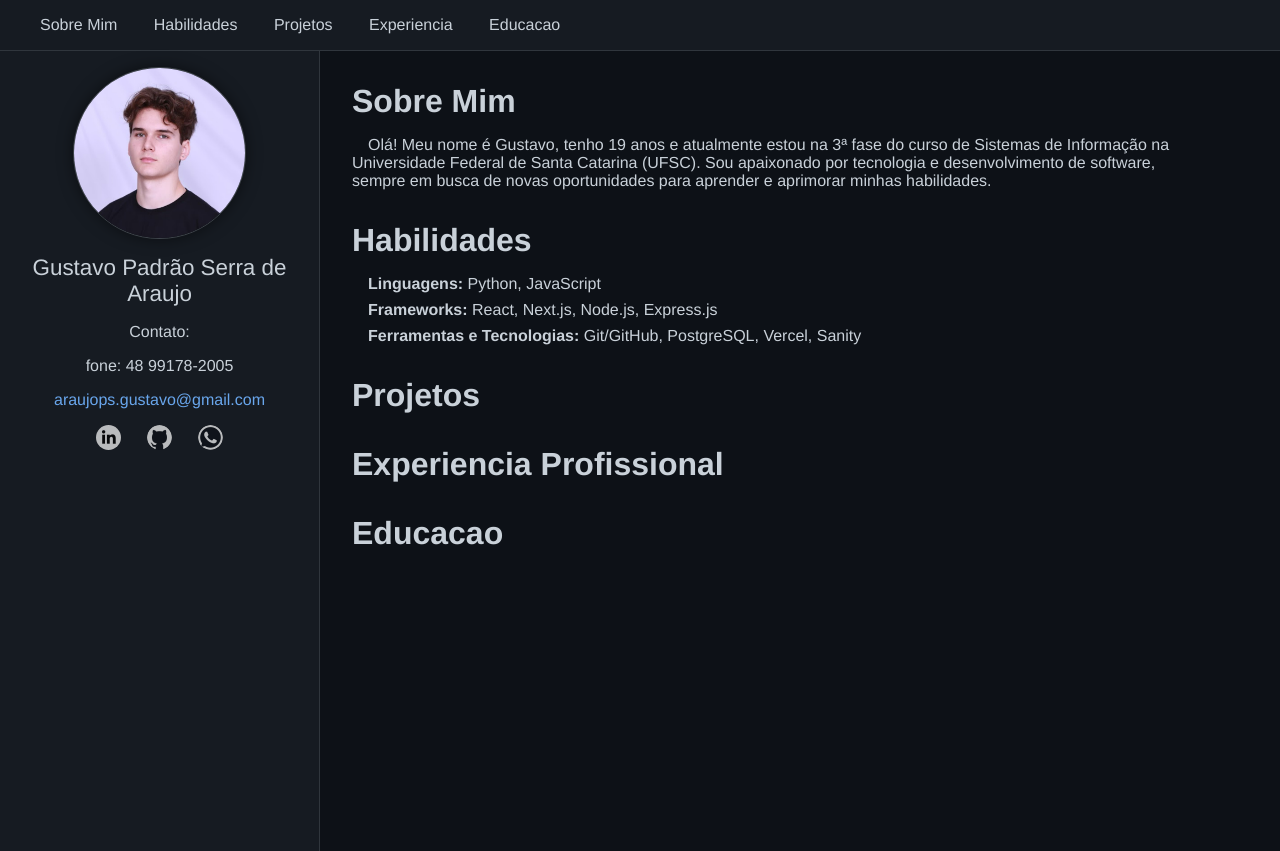
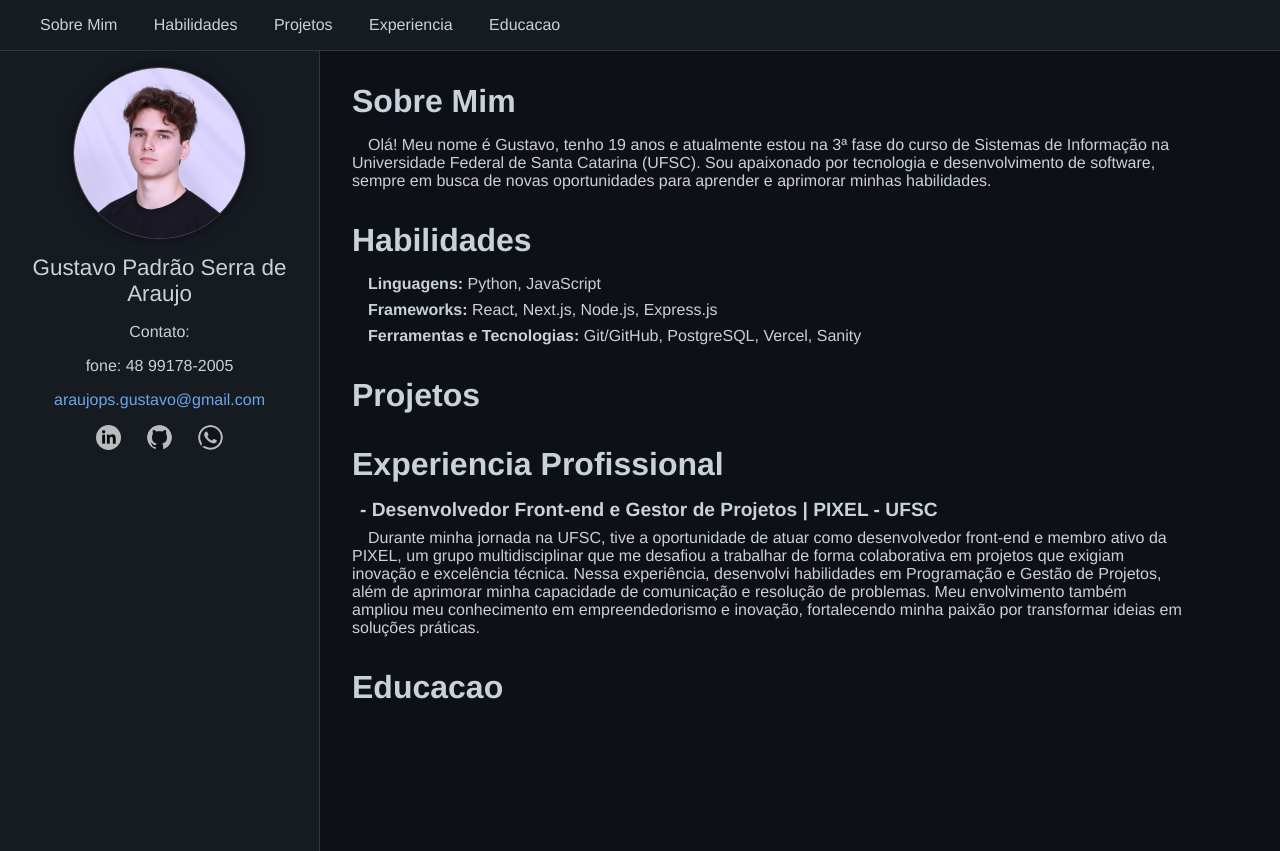
Before and after one commit to GustavoPAraujo/GustavoPAraujo.github.io, a plain HTML site: page index.html in a window 1280 px wide. Drawn offline with Linux system fonts and the light colour scheme.

Commit message:
xp profissional

```diff
--- a/index.html
+++ b/index.html
@@ -79,6 +79,15 @@
         <div class="info">
 
             <h1>Experiencia Profissional</h1>
+
+            <p class="cargo"><strong> - Desenvolvedor Front-end e Gestor de Projetos | PIXEL - UFSC </strong></p>
+            <p>Durante minha jornada na UFSC, tive a oportunidade de atuar como desenvolvedor front-end e membro ativo da PIXEL,
+                um grupo multidisciplinar que me desafiou a trabalhar de forma colaborativa em projetos que exigiam inovação e excelência técnica.
+                Nessa experiência, desenvolvi habilidades em Programação e Gestão de Projetos,
+                além de aprimorar minha capacidade de comunicação e resolução de problemas.
+                Meu envolvimento também ampliou meu conhecimento em empreendedorismo e inovação,
+                fortalecendo minha paixão por transformar ideias em soluções práticas.</p>
+
         </div>
 
         <div class="info">
--- a/style.css
+++ b/style.css
@@ -140,3 +140,8 @@ main {
     margin-bottom: 0.5rem;
     text-indent: 1rem;
 }
+
+.cargo {
+    font-size: 1.2rem;
+    text-indent: 0.5rem !important;
+}
```
